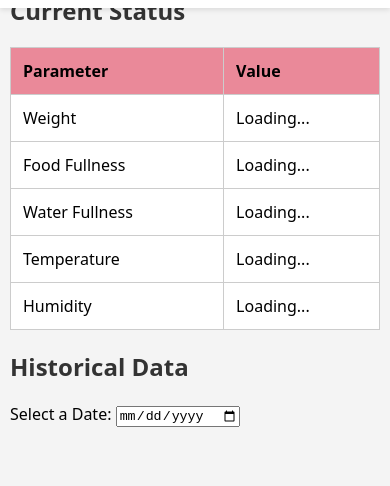
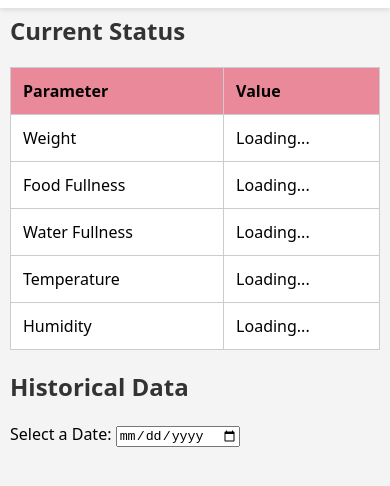
Before and after one commit to CarolynCCCC/pet-feeder-dashboard-with-mqtt, a plain HTML site: page index.html in a window 390 px wide. Shown: the part 126-612 px from the top of the page. Drawn offline with nearby package versions, Linux system fonts and the light colour scheme.

Commit message:
Update style.css

```diff
--- a/style.css
+++ b/style.css
@@ -14,6 +14,7 @@ h1 {
 body {
     font-family: system-ui, -apple-system, BlinkMacSystemFont, 'Segoe UI', Roboto, Oxygen, Ubuntu, Cantarell, 'Open Sans', 'Helvetica Neue', sans-serif;
     margin: 0px 100px 50px 100px;
+    padding-top:50px;
     background-color: #f4f4f4;
 }
 h2 {
@@ -44,9 +45,23 @@ tr:hover {
     background-color: #dbdada;
 }
 
+@media (max-width: 1024px) {
+    body {
+        padding-top: 50px; /* Extra padding for small screens */
+        margin: 0px 10px;  /* Reduce margin for better fit on mobile */
+    }
+}
+
 @media (max-width: 600px) {
     body {
         padding-top: 100px; /* Extra padding for small screens */
         margin: 0px 10px;  /* Reduce margin for better fit on mobile */
     }
 }
+
+@media (max-width: 420px) {
+    body {
+        padding-top: 120px; /* Extra padding for small screens */
+        margin: 0px 10px;  /* Reduce margin for better fit on mobile */
+    }
+}
```
